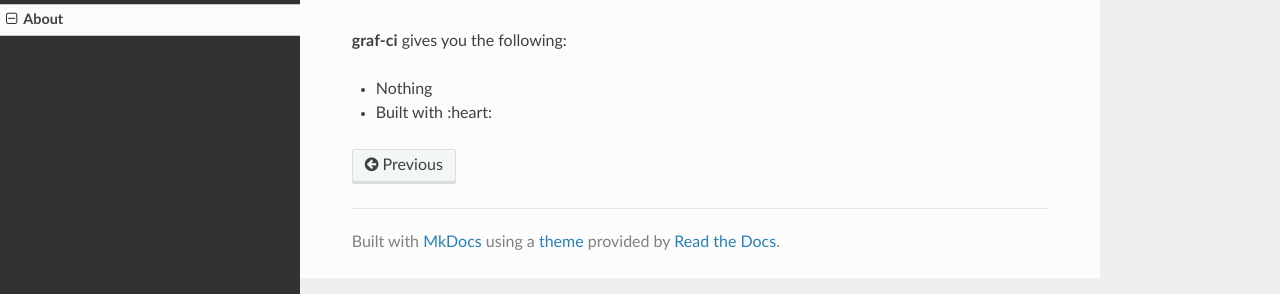
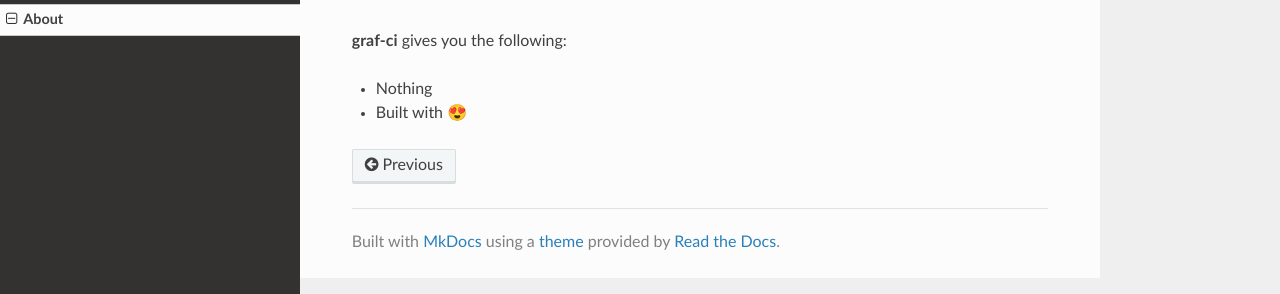
Before and after one commit to nichmor/grafci, an MkDocs documentation site: the page built from docs/docs/about.md, in a window 1280 px wide. Shown: the part 131-425 px from the top of the page. Built offline with MkDocs 1.6.1, drawn with Linux system fonts in a browser that asks for light colours; nearby versions of some CDN libraries; part of the change alters nothing that is shown.

Commit message:
Add 😍 in about.md

```diff
--- a/docs/docs/about.md
+++ b/docs/docs/about.md
@@ -3,4 +3,4 @@
 **graf-ci** gives you the following:
 
 * Nothing
-* Built with :heart:
+* Built with 😍
```
